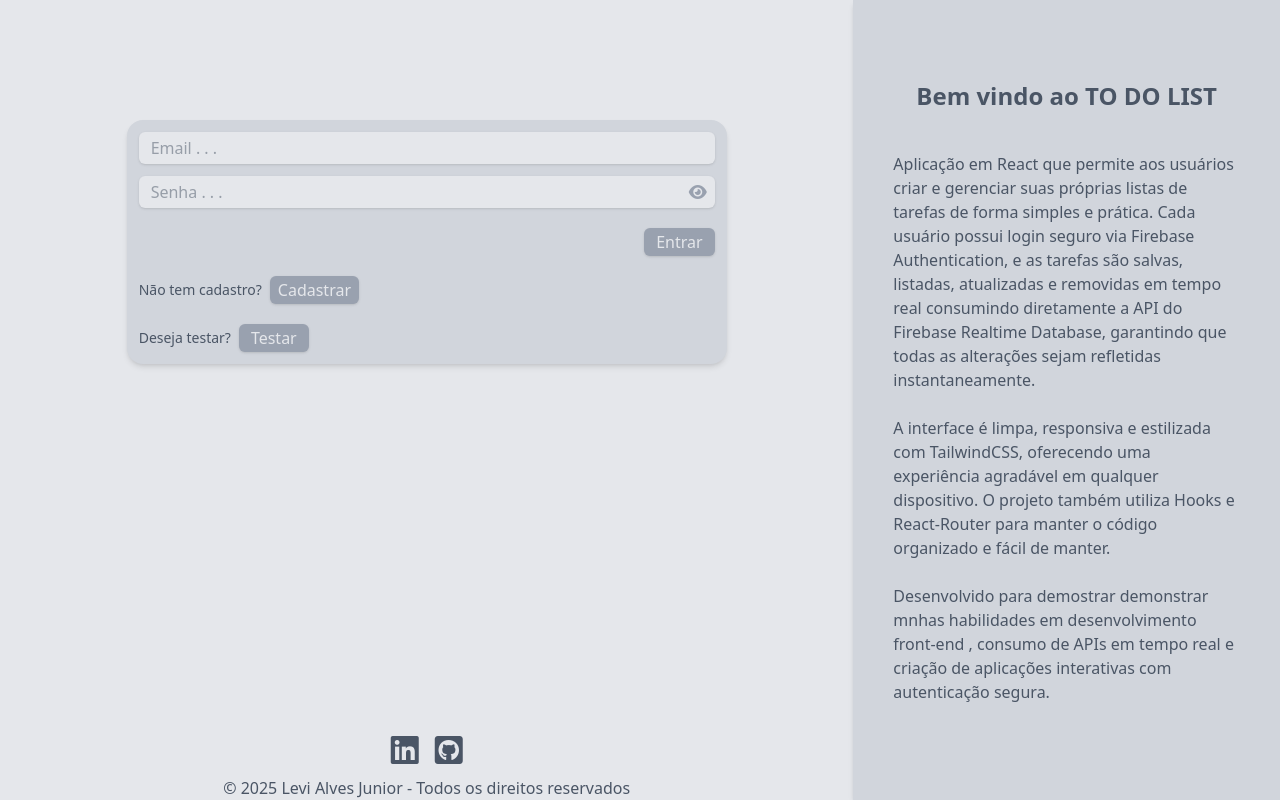
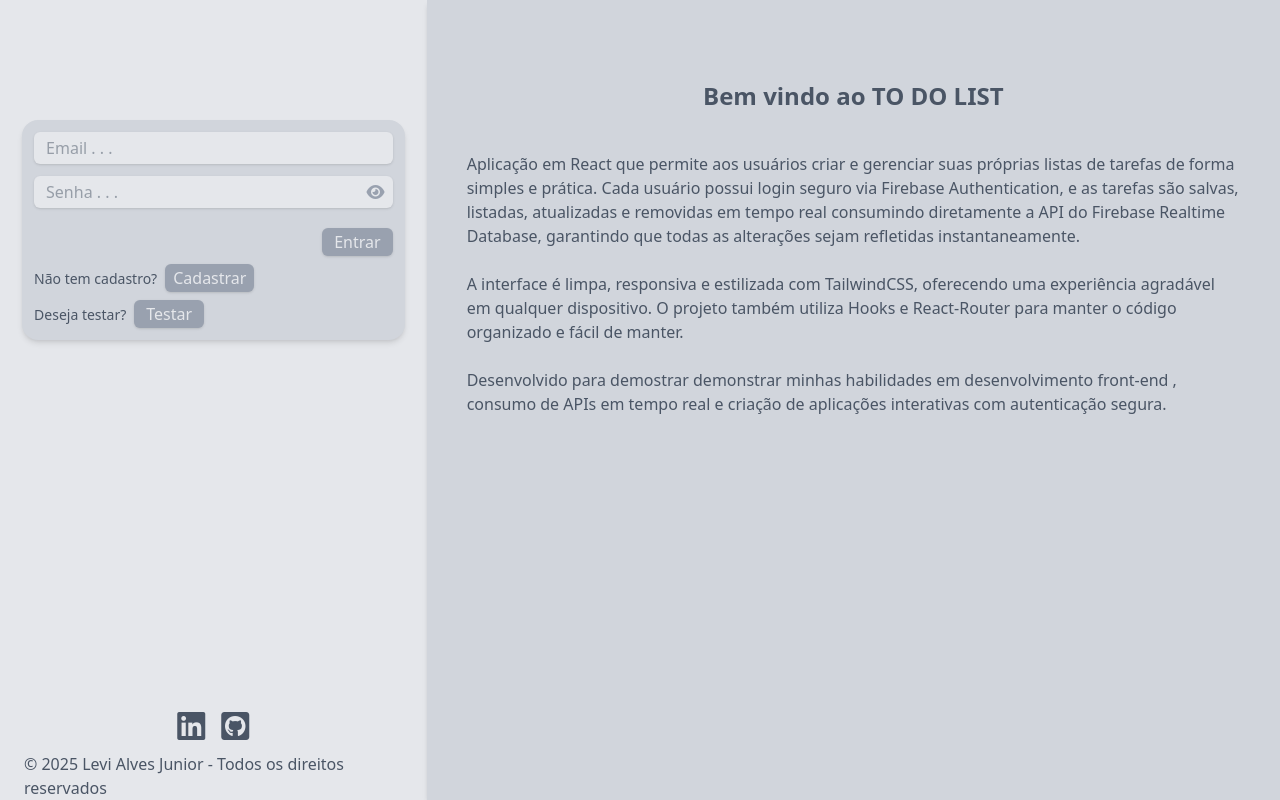
Before and after one commit to ivelcorvo/TO_DO_LIST, a React (Create React App) app: page /login in a window 1280 px wide. Built offline with nearby package versions, Linux system fonts and the light colour scheme; no server answers.

Commit message:
refactor: melhora código e SEO

```diff
--- a/src/App.js
+++ b/src/App.js
@@ -27,11 +27,10 @@ function App() {
   return (
     <div className="bg-gray-200 text-gray-200 flex flex-col min-h-screen p-0 m-0">
       {user && <NavBar></NavBar>}
-
-      <div className={`grid flex-grow ${(user)?"grid-cols-1":"grid-cols-1 md:grid-cols-3"} rounded-md`}>
-        <div className={`rounded-md ${(user)?"col-span-1":"col-span-2"} px-3 flex flex-col h-screen`}>
-          <div className="h-full">
-            <div className="max-w-150 bg-gray-300 rounded-2xl shadow-md p-3 mx-auto mt-30">
+      <main className={`grid flex-grow ${(user)?"grid-cols-1":"grid-cols-1 md:grid-cols-3"} rounded-md`}>
+        <div className={`rounded-md ${(user)?"col-span-1":"col-span-1"} px-3 flex flex-col items-center min-h-screen`}>
+          <div className="h-full w-full">
+            <div className="w-[95%]  bg-gray-300 rounded-2xl shadow-md p-3 mx-auto mt-30">
               <BrowserRouter>
                 <Routes>
                   <Route path="/login"     element={(!user)?<Login />     :<Navigate to="/todolist" />}></Route>
@@ -45,18 +44,20 @@ function App() {
           <Footer></Footer>
         </div>
         {!user &&
-          <div className="col-span-1 h-full">
+          <div className="col-span-2 h-full">
             <section className="bg-gray-300 h-full text-gray-600 py-20 px-10 shadow-md">
-              <h1 className="text-2xl font-bold text-center mb-10">Bem vindo ao TO DO LIST</h1>
+              <header>
+                <h1 className="text-2xl font-bold text-center mb-10">Bem vindo ao TO DO LIST</h1>
+              </header>
               <p>Aplicação em React que permite aos usuários criar e gerenciar suas próprias listas de tarefas de forma simples e prática. Cada usuário possui login seguro via Firebase Authentication, e as tarefas são salvas, listadas, atualizadas e removidas em tempo real consumindo diretamente a API do Firebase Realtime Database, garantindo que todas as alterações sejam refletidas instantaneamente.</p>
               <br />
               <p>A interface é limpa, responsiva e estilizada com TailwindCSS, oferecendo uma experiência agradável em qualquer dispositivo. O projeto também utiliza Hooks e React-Router para manter o código organizado e fácil de manter.</p>
               <br />
-              <p>Desenvolvido para demostrar demonstrar mnhas habilidades em desenvolvimento front-end , consumo de APIs em tempo real e criação de aplicações interativas com autenticação segura.</p>
+              <p>Desenvolvido para demostrar demonstrar minhas habilidades em desenvolvimento front-end , consumo de APIs em tempo real e criação de aplicações interativas com autenticação segura.</p>
             </section>
           </div>
         }
-      </div>
+      </main>
     </div>
   );
 }
--- a/src/component/Footer.jsx
+++ b/src/component/Footer.jsx
@@ -2,11 +2,11 @@ const Footer = () => {
   return (
     <footer className=" px-3 pt-5 flex flex-col justify-center items-center">
       <div className="mx-auto md:mx-0 mt-5 md:mt-0 flex" >
-        <a href="https://www.linkedin.com/in/levi-alves-junior-09b91a189/" target="_blank" rel="noreferrer" className="m-2 hover:scale-150 block">
-          <i className="text-gray-600 fa-brands fa-linkedin fa-2x"></i>
+        <a href="https://www.linkedin.com/in/levi-alves-junior-09b91a189/" target="_blank" rel="noreferrer" className="m-2">
+          <i className="text-gray-600 fa-brands fa-linkedin fa-2x hover:scale-150"></i>
         </a>
-        <a href="https://github.com/ivelcorvo" target="_blank" rel="noreferrer" className="m-2 hover:scale-150 block">
-          <i className="text-gray-600 fa-brands fa-square-github fa-2x"></i>
+        <a href="https://github.com/ivelcorvo" target="_blank" rel="noreferrer" className="m-2">
+          <i className="text-gray-600 fa-brands fa-square-github fa-2x hover:scale-150"></i>
         </a>
       </div>
       <p className="text-gray-600">&copy; 2025 Levi Alves Junior - Todos os direitos reservados</p>
--- a/src/component/NavBar.jsx
+++ b/src/component/NavBar.jsx
@@ -3,10 +3,10 @@ import { useAuthActions } from "../hook/useAuthActions";
 
 const NavBar = () => {
 
-    const {user} = useAuth();
+	const { user } = useAuth();
 	// console.log(user);
 
-    const {logoutUsuario} = useAuthActions();
+	const { logoutUsuario } = useAuthActions();
 
 	return (
 		<header className="w-full fixed bg-gray-300 shadow-md">
--- a/src/component/Tarefa.jsx
+++ b/src/component/Tarefa.jsx
@@ -5,7 +5,7 @@ const Tarefa = ({
   loading
 }) => {
   return (
-    <div className="grid grid-cols-1 sm:grid-cols-2 items-center bg-gray-200 px-3 sm:pe-1 sm:ps-3 py-1 mt-2 rounded-md shadow-sm hover:shadow-black">
+    <li className="grid grid-cols-1 sm:grid-cols-2 items-center bg-gray-200 px-3 sm:pe-1 sm:ps-3 py-1 mt-2 rounded-md shadow-sm hover:shadow-black">
       <div className="col-span-1 text-center sm:text-start"><p className={`${tarefa.feito ? "line-through" : ""} pb-3 sm:pb-0 text-gray-600`}>{tarefa.texto}</p></div>
       <div className="col-span-1 text-center sm:text-end space-x-1">
 
@@ -28,7 +28,7 @@ const Tarefa = ({
         </button>
 
       </div>
-    </div>
+    </li>
   )
 }
 
--- a/src/pages/Cadastrar.jsx
+++ b/src/pages/Cadastrar.jsx
@@ -54,6 +54,7 @@ const Cadastrar = () => {
             onChange={(e) => setName(e.target.value)}
             className={classInput}
             placeholder="Usuário . . ."
+            autoComplete="off"
           />
         </div>
         <div className="mb-3">
@@ -64,6 +65,7 @@ const Cadastrar = () => {
             onChange={(e) => setEmail(e.target.value)}
             className={classInput}
             placeholder="E-mail . . ."
+            autoComplete="off"
           />
         </div>
         <div className="mb-3 relative">
@@ -74,6 +76,7 @@ const Cadastrar = () => {
             onChange={(e) => setPassword(e.target.value)}
             className={classInput}
             placeholder="Senha . . ."
+            autoComplete="off"
           />
           <button
             type="button"
@@ -91,6 +94,7 @@ const Cadastrar = () => {
             onChange={(e) => setConfirmPassword(e.target.value)}
             className={classInput}
             placeholder="Confirmar senha . . ."
+            autoComplete="off"
           />
         </div>
         <div className="flex justify-end mt-5">
--- a/src/pages/Login.jsx
+++ b/src/pages/Login.jsx
@@ -47,6 +47,7 @@ const Login = () => {
             onChange={(e) => setEmail(e.target.value)}
             className={classInput}
             placeholder="Email . . ."
+            autoComplete="off"
           />
         </div>
         <div className="mb-3 relative">
@@ -57,6 +58,7 @@ const Login = () => {
             onChange={(e) => setPassword(e.target.value)}
             className={classInput}
             placeholder="Senha . . ."
+            autoComplete="off"
           />
           <button
             type="button"
@@ -76,11 +78,11 @@ const Login = () => {
           </button>
         </div>
       </form>
-      <div className="mt-5 flex items-center">
+      <div className="mt-2 flex flex-col sm:flex-row items-baseline justify-start">
         <p className="text-sm me-2 text-gray-600"> Não tem cadastro? </p>
         <Link to="/cadastrar" className="bg-gray-400 hover:bg-gray-500 px-2 py-0.5 rounded-md shadow-sm hover:cursor-pointer">Cadastrar</Link>
       </div>
-      <div className="mt-5 flex items-center">
+      <div className="mt-2 flex flex-col sm:flex-row items-baseline justify-start">
         <p className="text-sm me-2 text-gray-600"> Deseja testar?</p>
         <button
           type="submit"
--- a/src/pages/ToDoList.jsx
+++ b/src/pages/ToDoList.jsx
@@ -53,18 +53,19 @@ const ToDoList = () => {
       {/* ### ADICIONAR TAREFA ### */}
       <div className="">
         <form onSubmit={handleSubmit}>
-          <div className="flex">
+          <div className="flex flex-col sm:flex-row items-end">
             <input
               type="text"
               name="texto"
               value={texto}
               onChange={(e) => setTexto(e.target.value)}
-              className="text-gray-600 bg-gray-200 w-full px-3 py-1 rounded-s-md shadow-sm"
+              className="text-gray-600 bg-gray-200 w-full px-3 py-1 rounded-md sm:rounded-e-none shadow-sm"
               placeholder="Digite a tarefa . . ."
+              autoComplete="off"
             />
             <button
               type="submit"
-              className="bg-gray-400 hover:bg-gray-500 px-2 py-0.5 rounded-e-md shadow-sm hover:cursor-pointer disabled:cursor-not-allowed disabled:opacity-50"
+              className="bg-gray-400 hover:bg-gray-500 px-2 py-1 mt-2 sm:mt-0 rounded-md sm:rounded-s-none shadow-sm hover:cursor-pointer disabled:cursor-not-allowed disabled:opacity-50"
               disabled={loading}
             >
               {(loading)?"Atualizando...":"Adicionar"}
@@ -117,6 +118,7 @@ const ToDoList = () => {
             </div>
           </>
         }
+        <ul>
           {(!error&&tarefas&&tarefas.length>0) && tarefas.map((tarefa) => (
             <Tarefa
               key={tarefa.id}
@@ -126,6 +128,7 @@ const ToDoList = () => {
               loading={loading}
             ></Tarefa>
           ))}
+        </ul>
       </div>
     </>
   )
```
Lines whose indentation alone changed are shown as unchanged.
